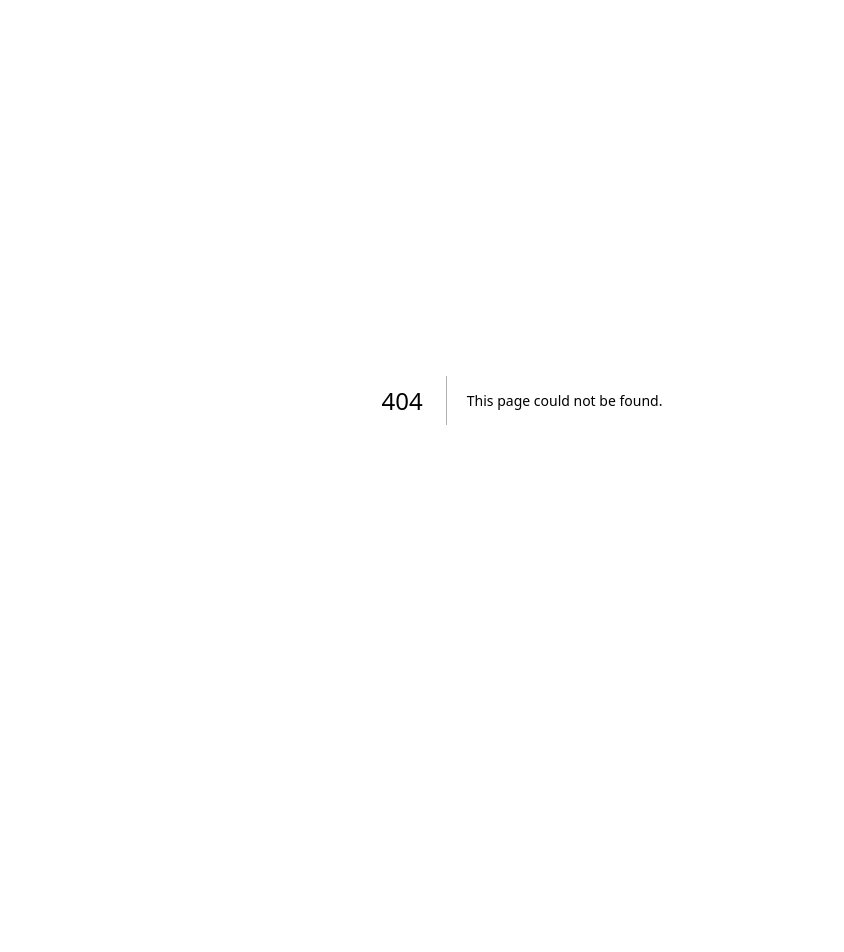
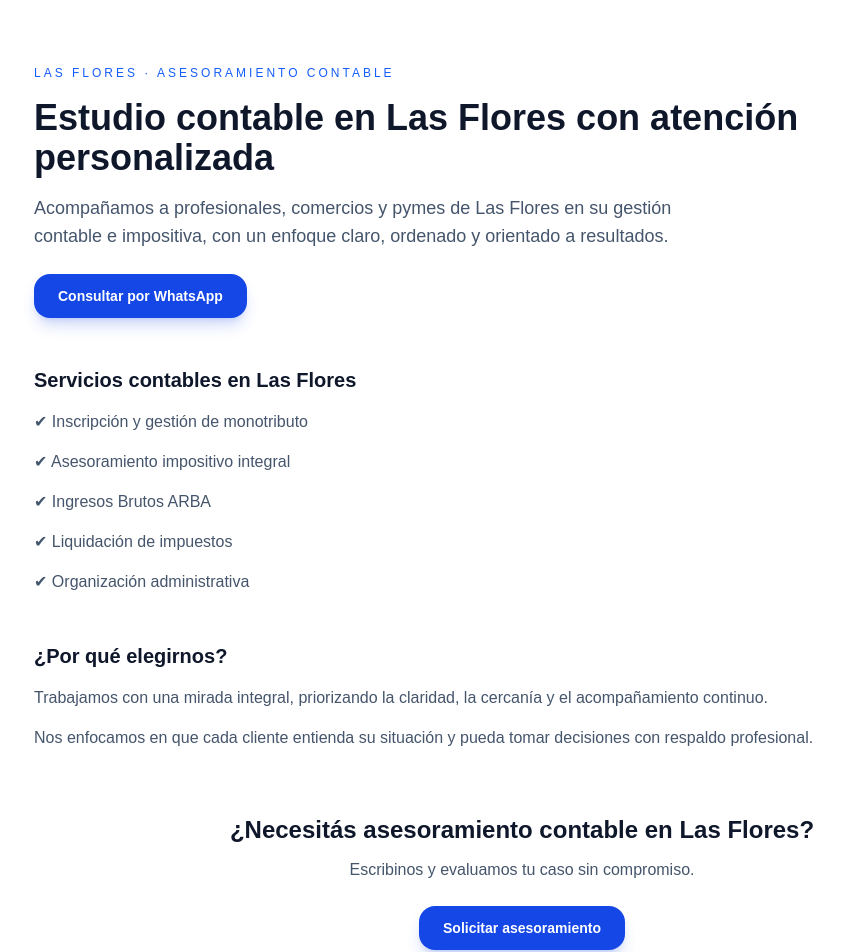
Before and after one commit to diegoartola/garciastefano-web, a Next.js app: page /estudio-contable-las-flores in a window 1280 px wide. Before the commit this address had no page. Shown: the top 952 px of the page, without its empty margins (118-962 px from the left). Before the commit the page ends 800 px from the top, so only its background shows below. Built offline with nearby package versions, Linux system fonts and the light colour scheme.

Commit message:
feat: landing seo Las Flores

```diff
--- /dev/null
+++ b/app/estudio-contable-las-flores/page.tsx
@@ -0,0 +1,91 @@
+export const metadata = {
+  title: "Estudio contable en Las Flores | García Stefano",
+  description:
+    "Estudio contable en Las Flores. Asesoramiento impositivo, monotributo, ingresos brutos y gestión contable para profesionales y pymes.",
+};
+
+export default function LasFloresPage() {
+  return (
+    <main className="px-6 py-16 max-w-5xl mx-auto">
+      {/* HERO */}
+      <section className="mb-12">
+        <p className="text-[12px] uppercase tracking-[0.25em] text-blue-600 font-medium">
+          LAS FLORES · ASESORAMIENTO CONTABLE
+        </p>
+
+        <h1 className="mt-4 text-3xl md:text-4xl font-semibold text-slate-900">
+          Estudio contable en Las Flores con atención personalizada
+        </h1>
+
+        <p className="mt-4 text-slate-600 text-base md:text-lg max-w-2xl">
+          Acompañamos a profesionales, comercios y pymes de Las Flores en su
+          gestión contable e impositiva, con un enfoque claro, ordenado y
+          orientado a resultados.
+        </p>
+
+        <div className="mt-6">
+          <a
+            href="https://wa.me/5492215035412?text=Hola%20quiero%20asesoramiento%20contable"
+            className="inline-block rounded-2xl bg-blue-700 px-6 py-3 text-sm font-semibold text-white shadow-lg shadow-blue-700/20 transition hover:bg-blue-800"
+          >
+            Consultar por WhatsApp
+          </a>
+        </div>
+      </section>
+
+      {/* SERVICIOS */}
+      <section className="mb-12">
+        <h2 className="text-xl font-semibold text-slate-900 mb-4">
+          Servicios contables en Las Flores
+        </h2>
+
+        <ul className="space-y-4 text-slate-600">
+          <li>✔ Inscripción y gestión de monotributo</li>
+          <li>✔ Asesoramiento impositivo integral</li>
+          <li>✔ Ingresos Brutos ARBA</li>
+          <li>✔ Liquidación de impuestos</li>
+          <li>✔ Organización administrativa</li>
+        </ul>
+      </section>
+
+      {/* DIFERENCIAL */}
+      <section className="mb-12">
+        <h2 className="text-xl font-semibold text-slate-900 mb-4">
+          ¿Por qué elegirnos?
+        </h2>
+
+        <div className="space-y-4 text-slate-600">
+          <p>
+            Trabajamos con una mirada integral, priorizando la claridad, la
+            cercanía y el acompañamiento continuo.
+          </p>
+
+          <p>
+            Nos enfocamos en que cada cliente entienda su situación y pueda
+            tomar decisiones con respaldo profesional.
+          </p>
+        </div>
+      </section>
+
+      {/* CTA FINAL */}
+      <section className="mt-16 text-center">
+        <h3 className="text-2xl font-semibold text-slate-900">
+          ¿Necesitás asesoramiento contable en Las Flores?
+        </h3>
+
+        <p className="mt-3 text-slate-600">
+          Escribinos y evaluamos tu caso sin compromiso.
+        </p>
+
+        <div className="mt-6">
+          <a
+            href="https://wa.me/5492215035412?text=Hola%20quiero%20asesoramiento%20contable"
+            className="inline-block rounded-2xl bg-blue-700 px-6 py-3 text-sm font-semibold text-white shadow-lg shadow-blue-700/20 transition hover:bg-blue-800"
+          >
+            Solicitar asesoramiento
+          </a>
+        </div>
+      </section>
+    </main>
+  );
+}
--- a/app/page.tsx
+++ b/app/page.tsx
@@ -449,6 +449,9 @@ export default async function Home() {
             </p>
           </div>
         </div>
+        <a href="/estudio-contable-las-flores">
+          Estudio contable en Las Flores
+        </a>
       </section>
 
       <section
```
